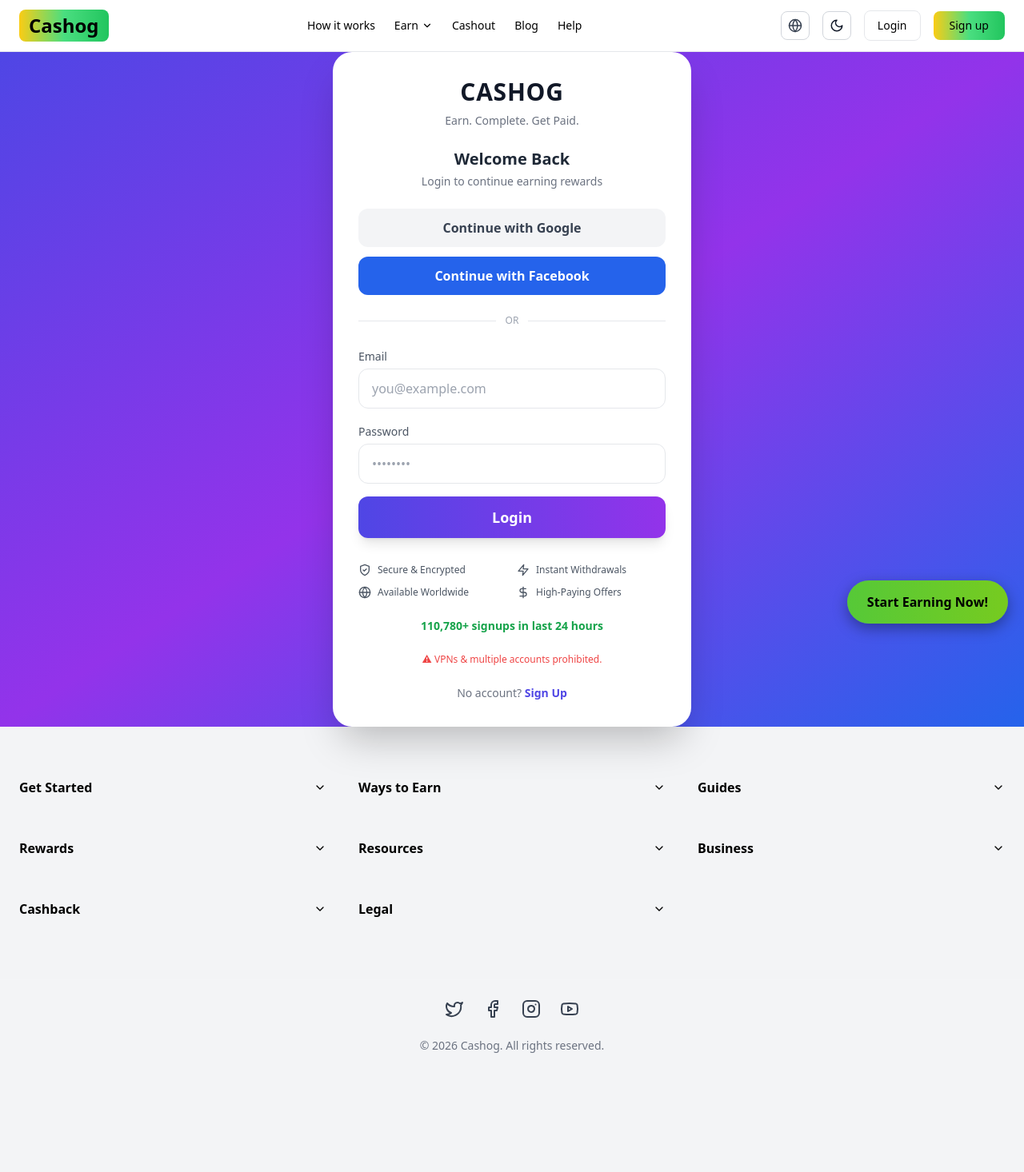
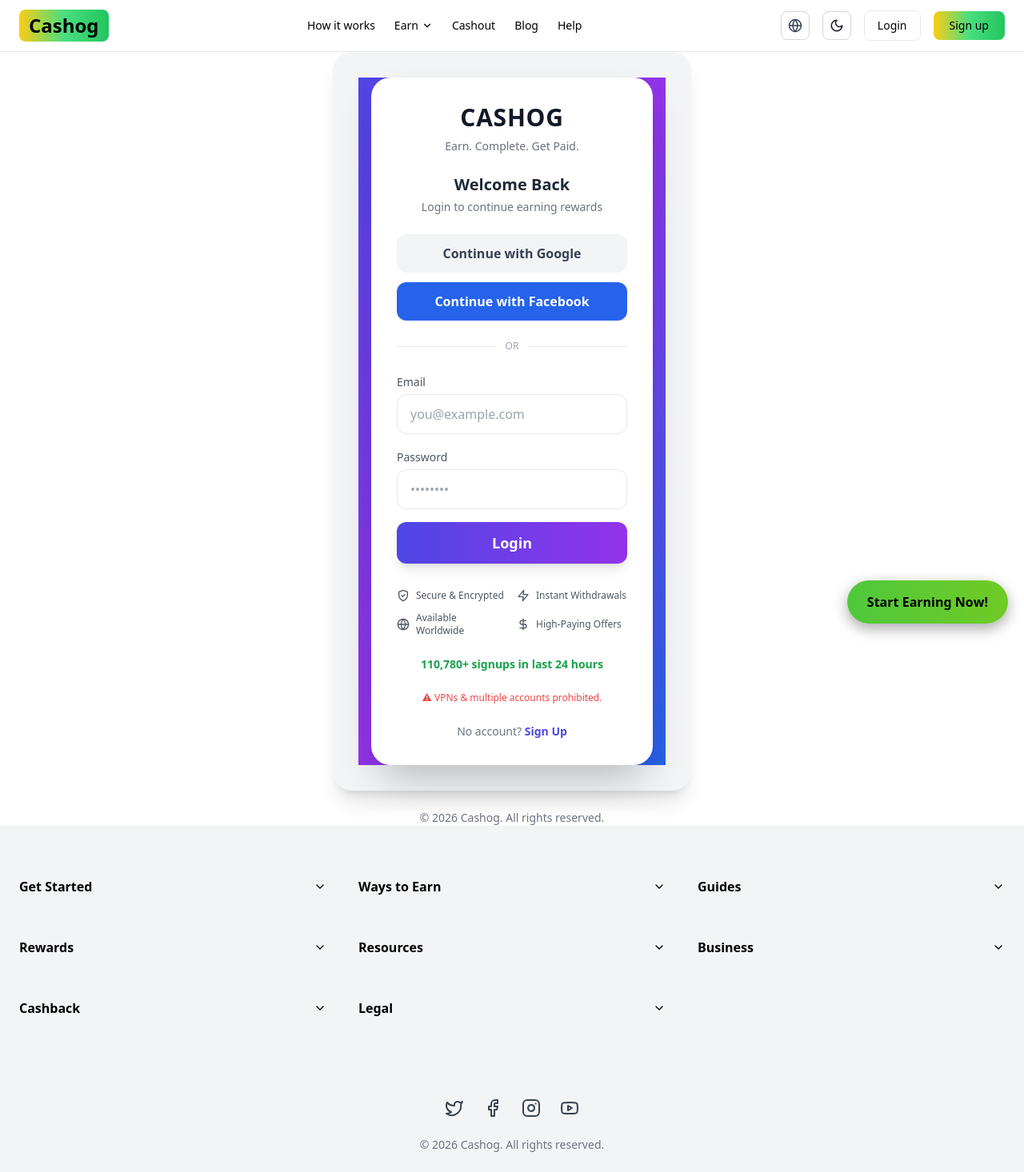
Before and after one commit to tool63/cashin, a Next.js app: page /login in a window 1280 px wide. Shown: the whole page at 80% size. Before the commit the page ends 1342 px from the top, so only its background shows below. Built offline with nearby package versions, Linux system fonts and the light colour scheme.

Commit message:
Create layout.tsx

```diff
--- /dev/null
+++ b/app/(auth)/layout.tsx
@@ -0,0 +1,36 @@
+"use client";
+
+import React from "react";
+import { ThemeProvider } from "next-themes";
+import { motion } from "framer-motion";
+import Meta from "@/components/seo/SeoEngine";
+
+interface AuthLayoutProps {
+  children: React.ReactNode;
+}
+
+export default function AuthLayout({ children }: AuthLayoutProps) {
+  return (
+    <ThemeProvider attribute="class">
+      <Meta
+        title="Cashog - Secure Login & Sign Up"
+        description="Login or sign up for Cashog and start earning cashback, rewards, and exclusive offers instantly."
+      />
+
+      <main className="min-h-screen flex flex-col items-center justify-center bg-white dark:bg-[#070A14] transition-colors duration-300 px-4">
+        <motion.div
+          initial={{ opacity: 0, y: 20 }}
+          animate={{ opacity: 1, y: 0 }}
+          transition={{ duration: 0.6 }}
+          className="w-full max-w-md bg-gray-100 dark:bg-[#1A1F2B] rounded-3xl p-8 shadow-xl"
+        >
+          {children}
+        </motion.div>
+
+        <footer className="mt-6 text-center text-sm text-gray-500 dark:text-gray-400">
+          © {new Date().getFullYear()} Cashog. All rights reserved.
+        </footer>
+      </main>
+    </ThemeProvider>
+  );
+}
```
